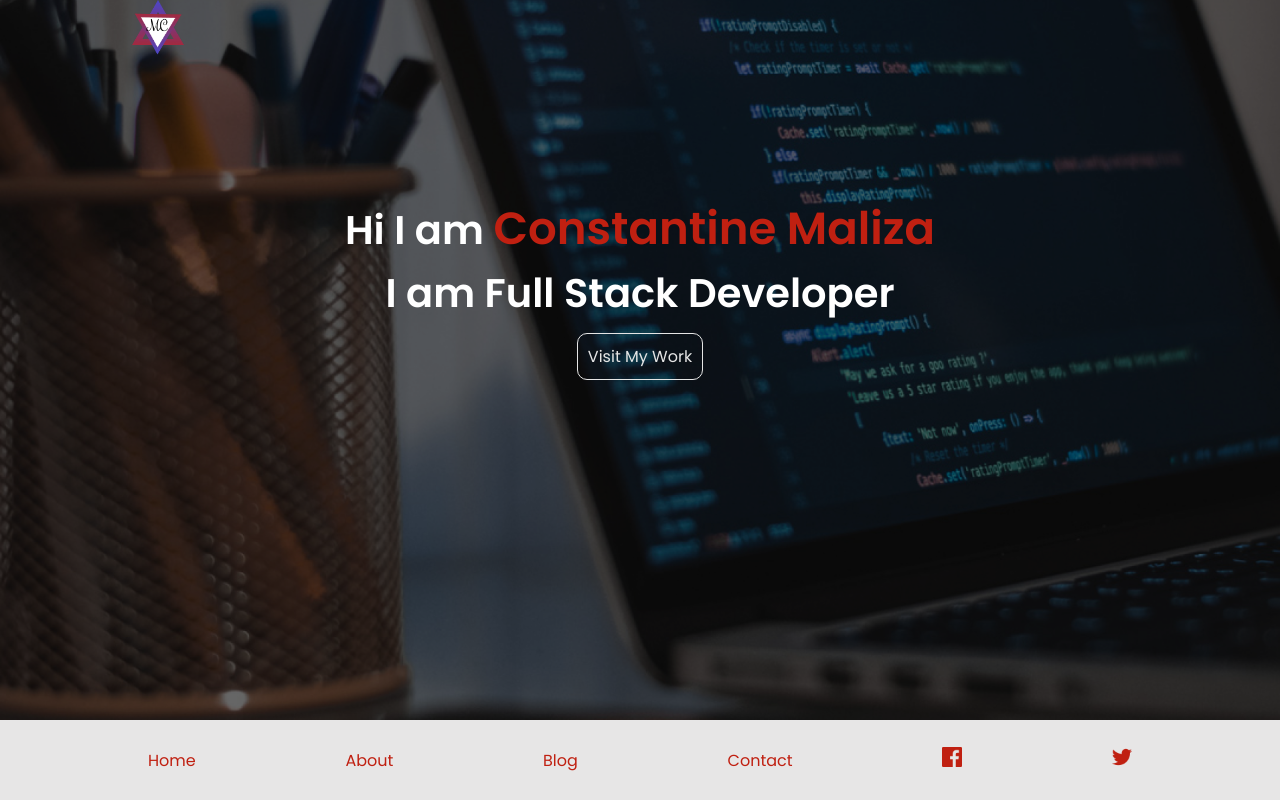
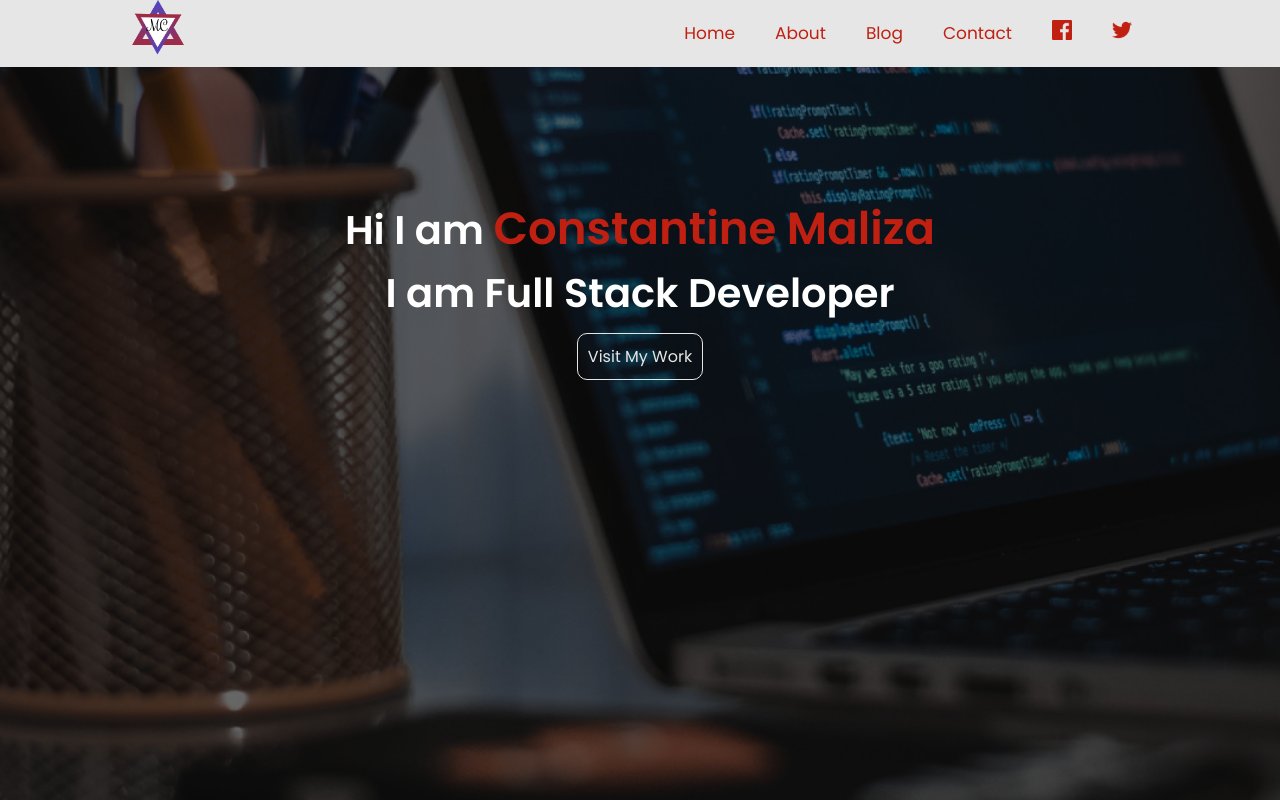
Before and after one commit to ConstantineMaliza/CapStone, a plain HTML site: page index.html in a window 1280 px wide. Drawn offline with Linux system fonts and the light colour scheme.

Commit message:
change navbar top level

```diff
--- a/index.html
+++ b/index.html
@@ -10,6 +10,19 @@
 </head>
 
 <body class="bg" style="background-image: url('assets/background.jpg'); background-size: cover;">
+    <div class="navbar">
+        <div class="container">
+            <img src="assets/logo.png" alt="">
+            <ul>
+                <li><a href="index.html" class="nav-link">Home</a></li>
+                <li><a href="about.html" class="nav-link">About</a></li>
+                <li><a href="blog.html" class="nav-link">Blog</a></li>
+                <li><a href="contact.html" class="nav-link">Contact</a></li>
+                <li><a href="#"><img src="assets/facebook.png" alt="" style="height: 20px; width: 20px;"></a></li>
+                <li><a href="#"><img src="assets/twitter.png" alt="" style="height: 20px; width: 20px;"></a></li>
+            </ul>
+        </div>
+    </div>
     <section  style="background-color: rgba(0, 0, 0, 0.6); height: 100vh;">
         <div class="nav">
             <img src="assets/logo.png" alt="">
@@ -22,17 +35,7 @@
                 <a href="about.html" class="nav-link">Visit My Work</a>
             </div>
         </div>
-        <div class="footer">
-            <ul>
-                <li><a href="index.html" class="nav-link">Home</a></li>
-                <li><a href="about.html" class="nav-link">About</a></li>
-                <li><a href="blog.html" class="nav-link">Blog</a></li>
-                <li><a href="contact.html" class="nav-link">Contact</a></li>
-                <li><a href="#"><img src="assets/facebook.png" alt="" style="height: 20px; width: 20px;"></a></li>
-                <li><a href="#"><img src="assets/twitter.png" alt=""  style="height: 20px; width: 20px;"></a></li>
-            </ul>
 
-        </div>
     </section>
 </body>
 
```
